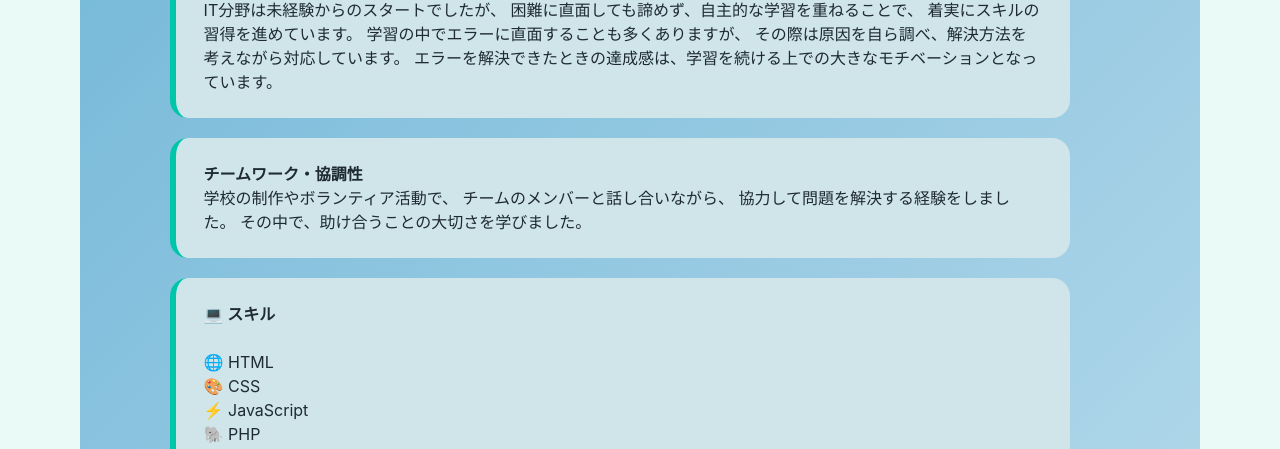
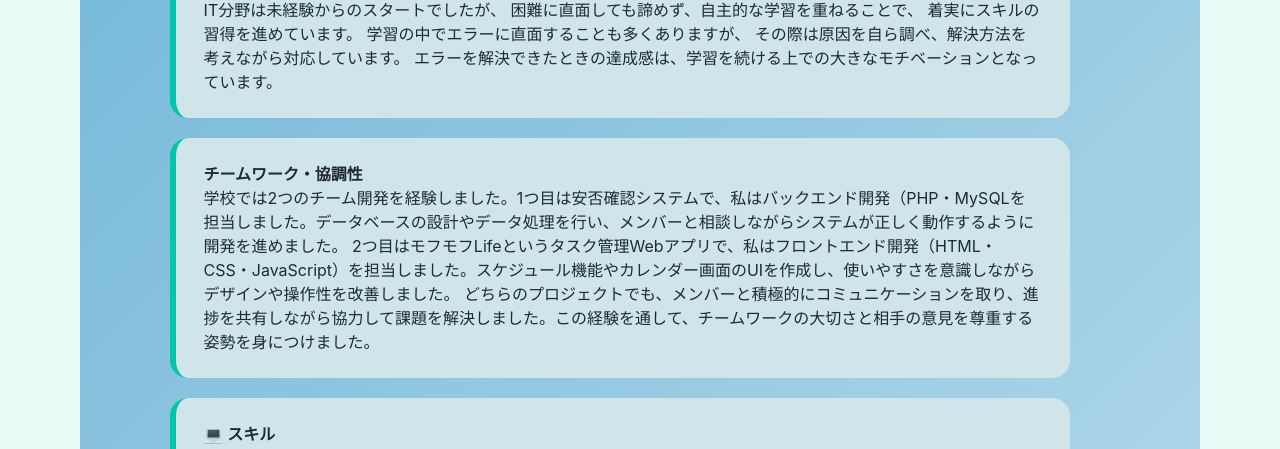
Before and after one commit to Yamin-1997/portfolio, a plain HTML site: page index.html in a window 1280 px wide. Shown: the part 1592-2041 px from the top of the page. Drawn offline with nearby package versions, Linux system fonts and the light colour scheme.

Commit message:
Update portfolio

```diff
--- a/index.html
+++ b/index.html
@@ -201,10 +201,11 @@ IT分野は未経験からのスタートでしたが、
 
     <li>
       <strong>チームワーク・協調性</strong><br>
-      学校の制作やボランティア活動で、
-チームのメンバーと話し合いながら、
-協力して問題を解決する経験をしました。
-その中で、助け合うことの大切さを学びました。
+      学校では2つのチーム開発を経験しました。1つ目は安否確認システムで、私はバックエンド開発（PHP・MySQLを担当しました。データベースの設計やデータ処理を行い、メンバーと相談しながらシステムが正しく動作するように開発を進めました。
+
+2つ目はモフモフLifeというタスク管理Webアプリで、私はフロントエンド開発（HTML・CSS・JavaScript）を担当しました。スケジュール機能やカレンダー画面のUIを作成し、使いやすさを意識しながらデザインや操作性を改善しました。
+
+どちらのプロジェクトでも、メンバーと積極的にコミュニケーションを取り、進捗を共有しながら協力して課題を解決しました。この経験を通して、チームワークの大切さと相手の意見を尊重する姿勢を身につけました。
     </li>
 
 
```
